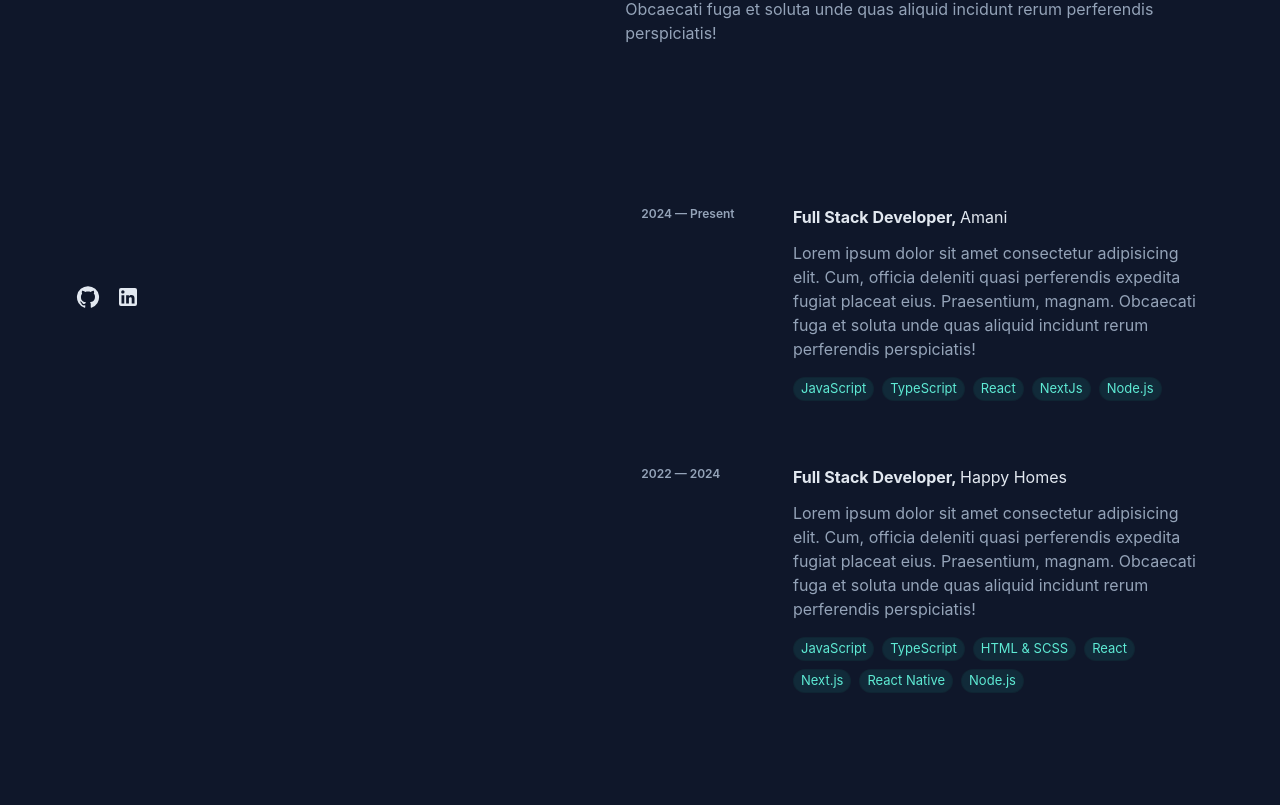
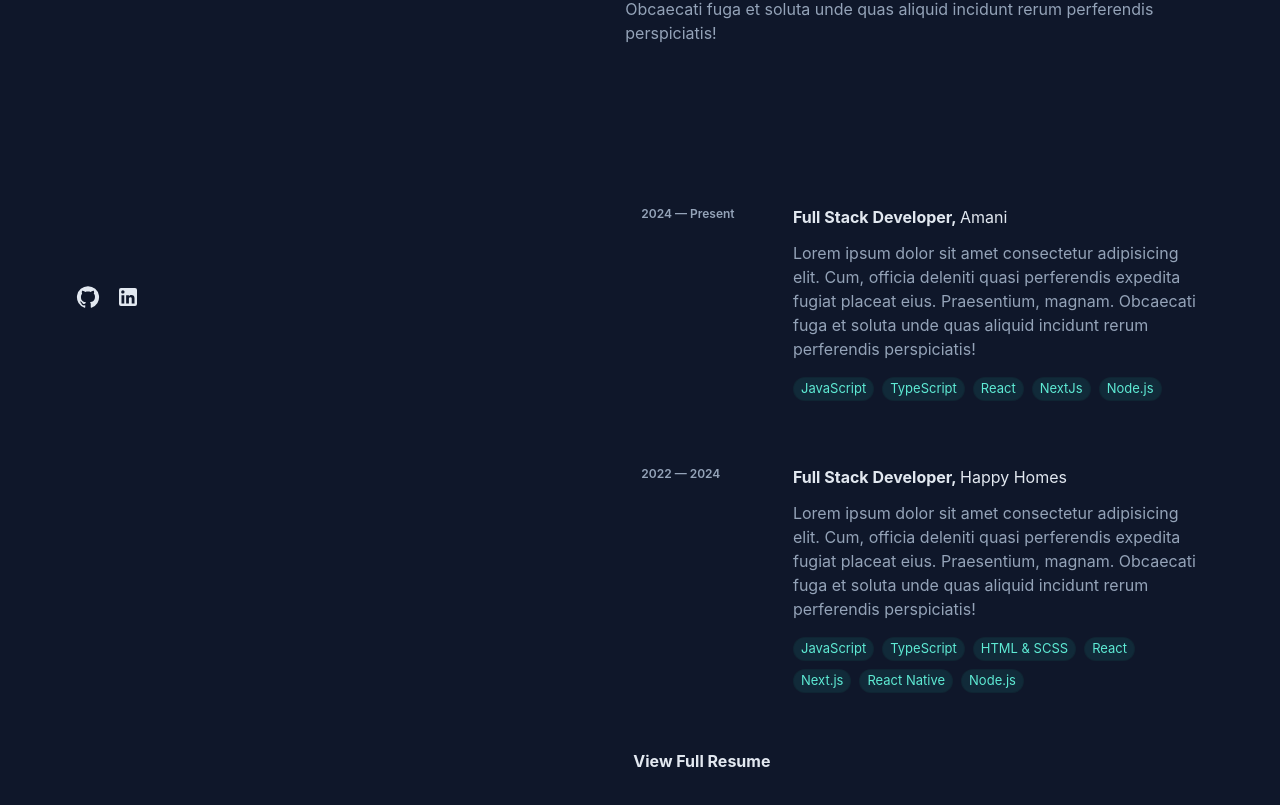
Before and after one commit to SyahidbinFadlyl/e-portofolio, a Next.js app: page / in a window 1280 px wide. Shown: the part 387-1192 px from the top of the page. Built offline with nearby package versions, Linux system fonts and the light colour scheme.

Commit message:
Add IconButton for viewing full resume in Experience component

```diff
--- a/src/components/Content/Experience.tsx
+++ b/src/components/Content/Experience.tsx
@@ -1,5 +1,5 @@
 import React from "react";
-import { Box } from "@mui/material";
+import { Box, Typography, IconButton } from "@mui/material";
 import ExperienceCard, { Experience } from "../ExperienceCard";
 import list_experience from "@/static/experience";
 
@@ -8,11 +8,27 @@ export default function Experience() {
   return (
     <Box>
       {/* <Typography sx={{ fontWeight: 700, mb: 4 }}>Experience</Typography> */}
-      <Box display={"flex"} flexDirection={"column"} gap={"2rem"}>
+      <Box display={"flex"} flexDirection={"column"} gap={"2rem"} pb={"2rem"}>
         {experiences.map((exp, idx) => (
           <ExperienceCard key={idx} experience={exp} />
         ))}
       </Box>
+      <IconButton
+        component="a"
+        href="https://github.com/SyahidbinFadlyl"
+        target="_blank"
+        rel="noopener"
+        color="inherit"
+        sx={{
+          fontSize: "1rem",
+          fontWeight: 700,
+          "&:hover": {
+            color: "rgba(94, 234, 212, 1) !important",
+          },
+        }}
+      >
+        View Full Resume
+      </IconButton>
     </Box>
   );
 }
```
